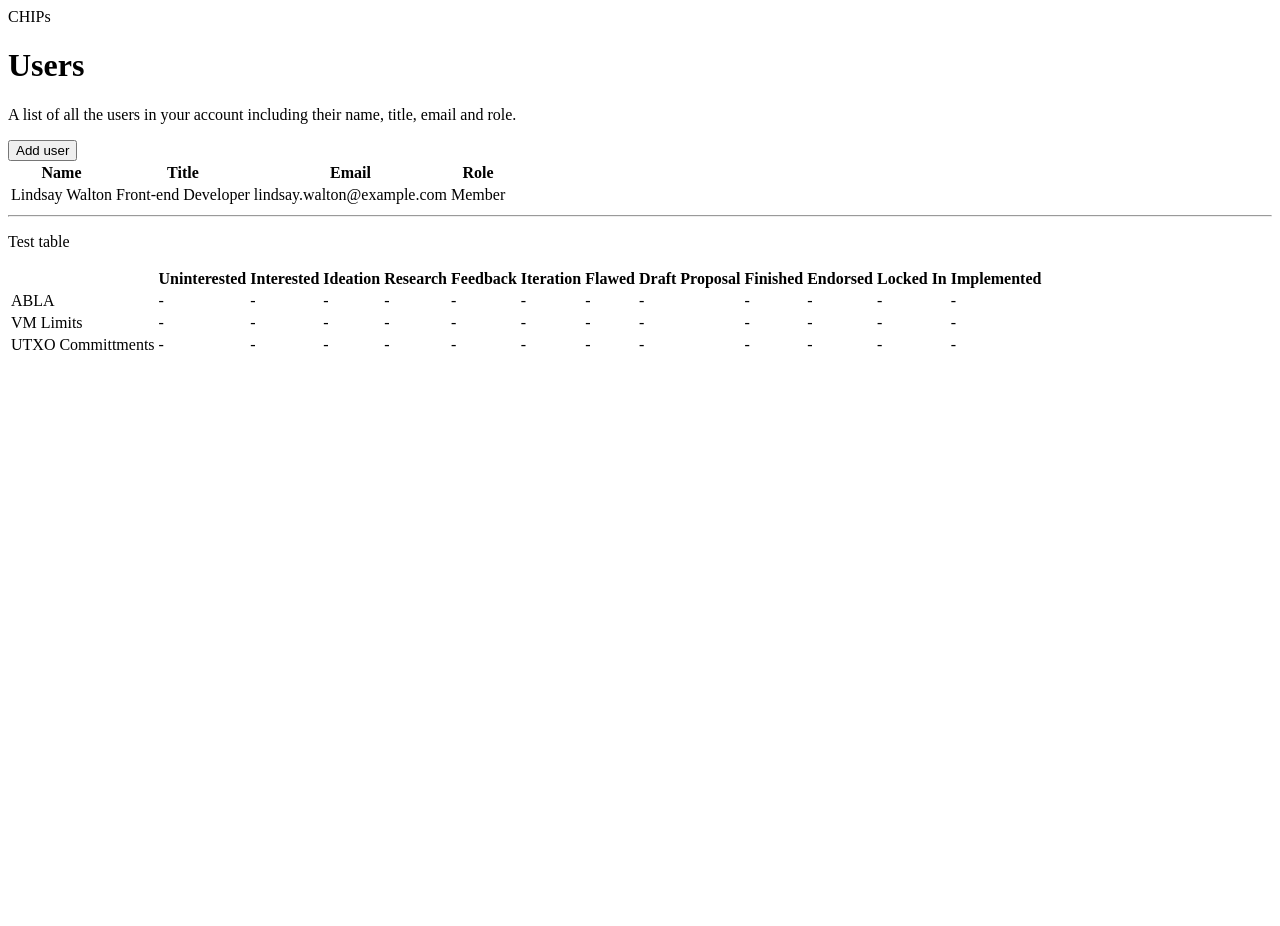
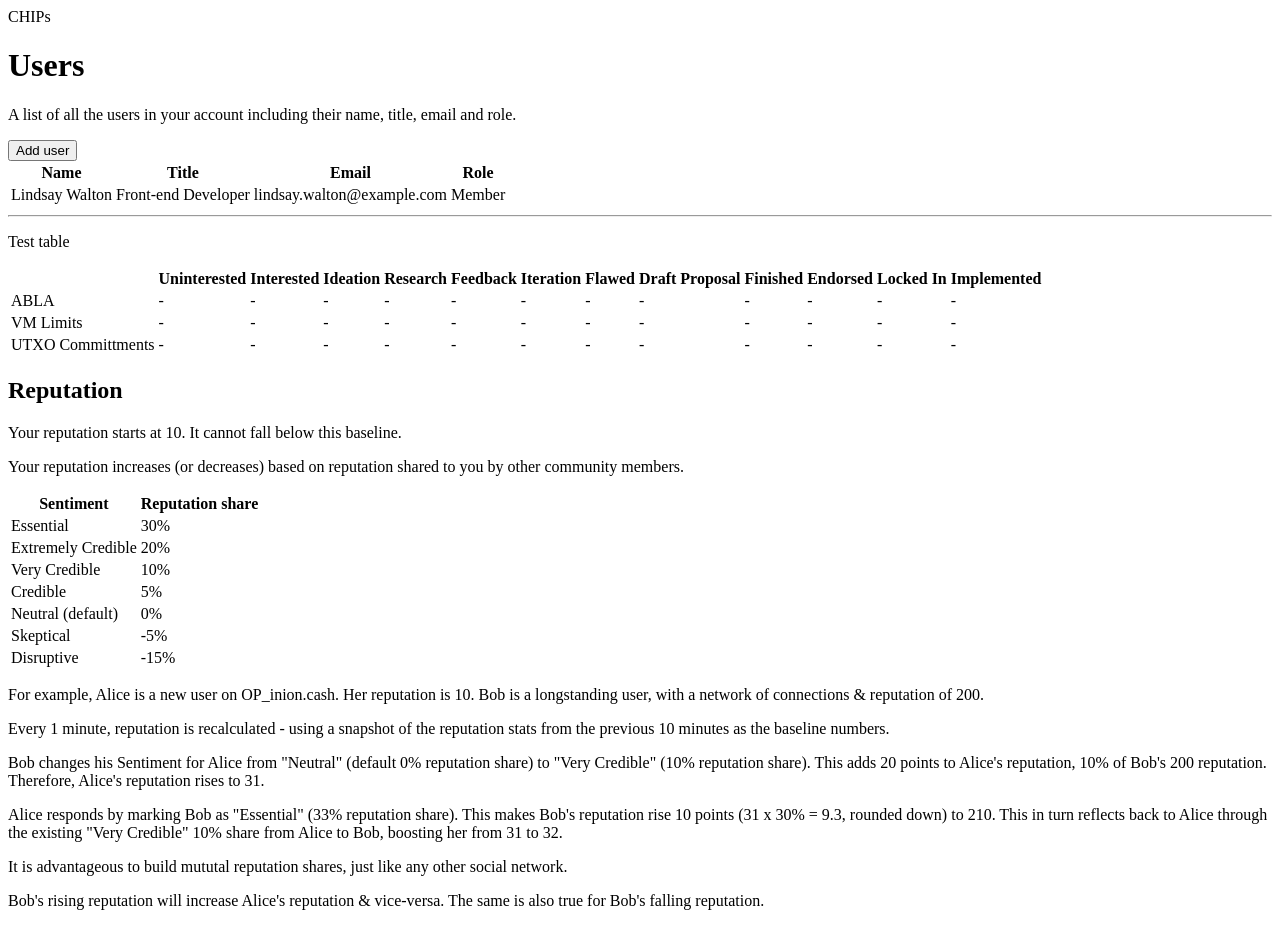
Before and after one commit to JeremyEllingham/opinion.cash, a Next.js app: page /chips in a window 1280 px wide. Before the commit the page ends 800 px from the top, so only its background shows below. Built offline with nearby package versions, Linux system fonts and the light colour scheme.

Commit message:
Add interval.

```diff
--- /dev/null
+++ b/src/components/Reputation.tsx
@@ -0,0 +1,94 @@
+import React from 'react'
+
+const Reputation = () => {
+  return (
+    <div>
+      <h2>Reputation</h2>
+      <p>Your reputation starts at 10. It cannot fall below this baseline.</p>
+      <p>Your reputation increases (or decreases) based on reputation shared to you by other community members.</p>
+
+      <table>
+        <thead>
+          <tr>
+            <th>Sentiment</th>
+            <th>Reputation share</th>
+          </tr>
+        </thead>
+        <tbody>
+          <tr>
+            <td>
+              Essential
+            </td>
+            <td>
+              30%
+            </td>
+          </tr>
+          <tr>
+            <td>
+              Extremely Credible
+            </td>
+            <td>
+              20%
+            </td>
+          </tr>
+          <tr>
+            <td>
+              Very Credible
+            </td>
+            <td>
+              10%
+            </td>
+          </tr>
+          <tr>
+            <td>
+              Credible
+            </td>
+            <td>
+              5%
+            </td>
+          </tr>
+          <tr>
+            <td>
+              Neutral (default)
+            </td>
+            <td>
+              0%
+            </td>
+          </tr>
+          <tr>
+            <td>
+              Skeptical
+            </td>
+            <td>
+              -5%
+            </td>
+          </tr>
+          <tr>
+            <td>
+              Disruptive
+            </td>
+            <td>
+              -15%
+            </td>
+          </tr>
+        </tbody>
+      </table>
+
+      <p>For example, Alice is a new user on OP_inion.cash. Her reputation is 10. Bob is a longstanding user, with a network of connections & reputation of 200.</p>
+
+      <p>Every 1 minute, reputation is recalculated - using a snapshot of the reputation stats from the previous 10 minutes as the baseline numbers.</p>
+
+      <p>Bob changes his Sentiment for Alice from "Neutral" (default 0% reputation share) to "Very Credible" (10% reputation share). This adds 20 points to Alice's reputation, 10% of Bob's 200 reputation. Therefore, Alice's reputation rises to 31.</p>
+
+      <p>Alice responds by marking Bob as "Essential" (33% reputation share). This makes Bob's reputation rise 10 points (31 x 30% = 9.3, rounded down) to 210. This in turn reflects back to Alice through the existing "Very Credible" 10% share from Alice to Bob, boosting her from 31 to 32.</p>
+
+      <p>It is advantageous to build mututal reputation shares, just like any other social network.</p>
+
+      <p>Bob's rising reputation will increase Alice's reputation & vice-versa. The same is also true for Bob's falling reputation.</p>
+    </div>
+  )
+}
+
+// Lock 1 BCH = Receive a "10 reputation" starting token, attached to an NFT.
+
+export default Reputation
--- a/src/components/TestTable.tsx
+++ b/src/components/TestTable.tsx
@@ -68,7 +68,6 @@ const TestTable = () => {
             <td>-</td>
             <td>-</td>
             <td>-</td>
-
           </tr>
 
         </tbody>
--- a/src/pages/chips.tsx
+++ b/src/pages/chips.tsx
@@ -1,10 +1,21 @@
+import Reputation from "@/components/Reputation"
 import Table from "../components/Table"
 import TestTable from "../components/TestTable"
 
+import { useEffect } from "react"
+
 export default function CHIPs() {
+  useEffect(() => {
+    console.log('loaded')
+    setInterval(() => {
+      console.log('tick')
+    }, 5000)
+  }, [])
+
   return <div><div>CHIPs</div>
   <Table />
   <hr />
   <TestTable />
+  <Reputation />
   </div>
 }
```
